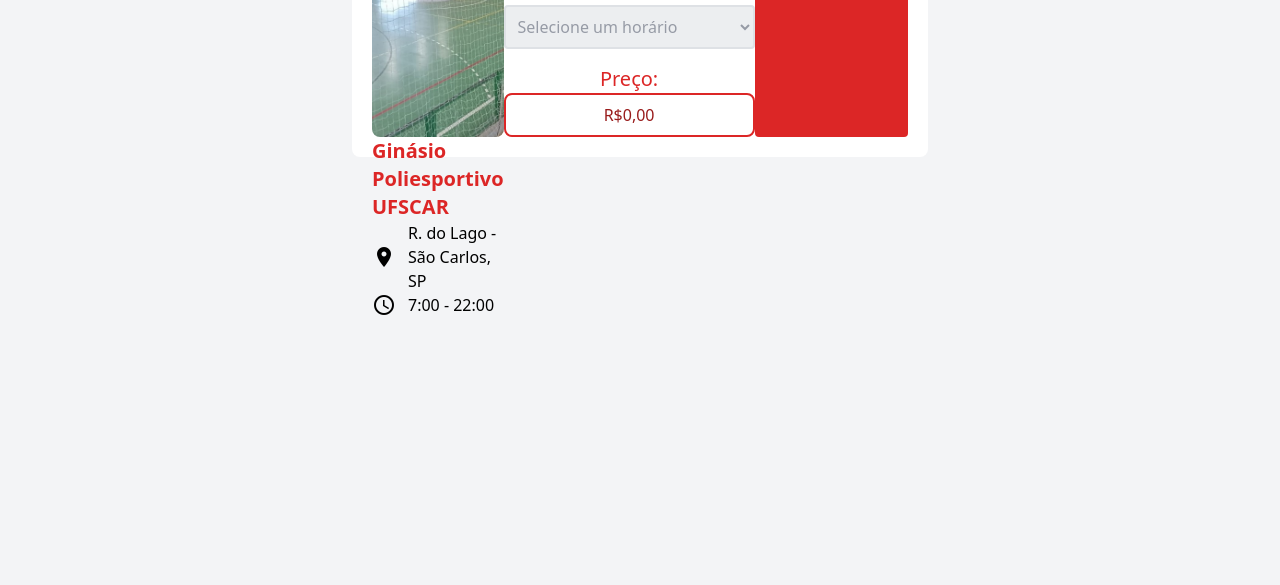
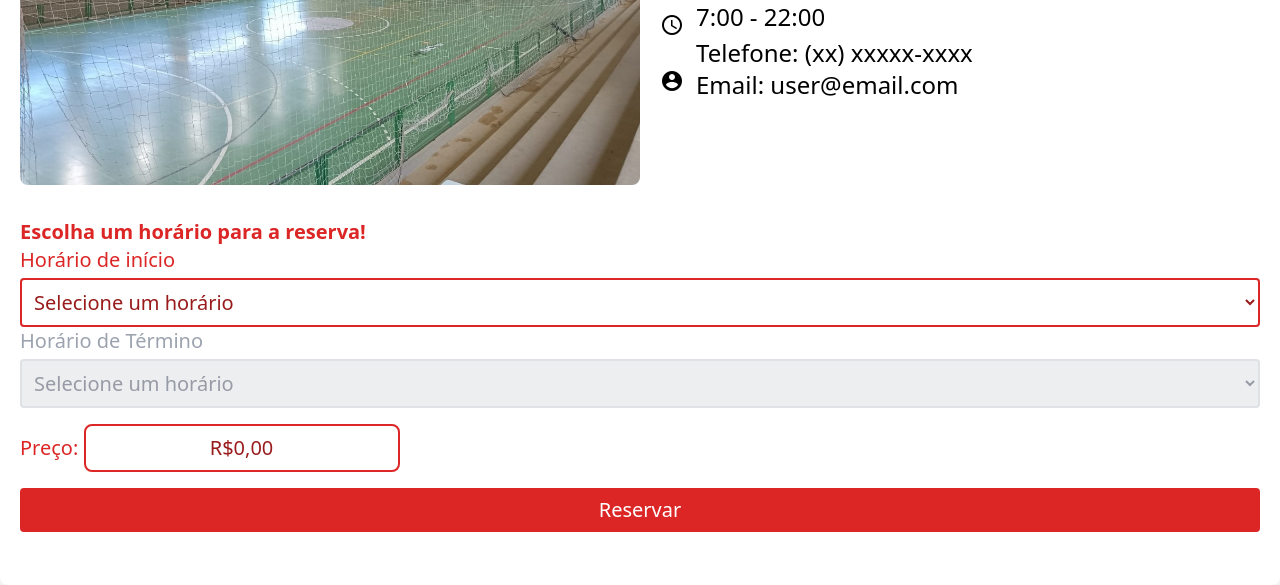
Before and after one commit to matheusymm/web2-aa1, a website: page reserva.html in a window 1280 px wide. Shown: the part 215-800 px from the top of the page. Drawn offline with nearby package versions, Linux system fonts and the light colour scheme; files that its build step writes are made by us from their sources.

Commit message:
começando responsibilidade de computador tela reserva

```diff
--- a/reserva.html
+++ b/reserva.html
@@ -42,13 +42,13 @@
         }
 
         function ajustaPreco() {
-            if (selectInicio.value !== "" && selectTermino.value !== ""){
+            if (selectInicio.value !== "" && selectTermino.value !== "") {
                 const horaSelecionadaInicio = parseInt(selectInicio.value.split(":")[0]);
                 const horaSelecionadaTermino = parseInt(selectTermino.value.split(":")[0]);
-                const precoHoras = 20*(horaSelecionadaTermino - horaSelecionadaInicio);
+                const precoHoras = 20 * (horaSelecionadaTermino - horaSelecionadaInicio);
                 precoCalculado.value = `R$${precoHoras},00`;
             }
-            else{
+            else {
                 precoCalculado.value = `R$0,00`;
             }
         }
@@ -67,6 +67,7 @@
                 selectTermino.classList.remove("focus:bg-white", "focus:outline-none", "bg-white", "placeholder:text-red-800", "border-red-600", "text-red-800");
                 textoHorarioFim.classList.add("text-gray-400");
                 textoHorarioFim.classList.remove("text-red-600");
+                selectTermino.innerHTML = '<option value="" selected>Selecione um horário</option>';
             }
         }
 
@@ -82,52 +83,58 @@
 
 <body class="bg-gray-100">
 
-    <div class="mx-auto w-full max-w-xl p-5 rounded-lg bg-white flex flex-col md:flex-row">
-      <div class="md:w-1/2 flex-col">
-        <div class="w-full h-full flex items-center justify-center">
+    <div class="mx-auto w-full max-w-7xl p-5 rounded-lg bg-white flex flex-col h-screen">
+      <div class="flex flex-col md:flex-row h-1/2">
+        <div class="w-full md:w-1/2 flex items-center justify-center">
           <img src="images/quadra1.jpeg" class="w-full h-full rounded-lg object-cover" />
         </div>
-        <div class="flex-1 text-left text-red-600">
-          <p class="text-xl font-bold">Ginásio Poliesportivo UFSCAR</p>
+        <div class="w-full md:w-1/2 flex flex-col justify-center md:p-5 md:text-2xl">
+          <div class="text-left text-red-600">
+            <p class="text-xl md:text-3xl font-bold md:mb-8">Ginásio Poliesportivo UFSCAR</p>
           </div>
-        <div class="flex-1 text-left flex items-center gap-1">
-          <i class="material-icons mr-2">location_on</i>
+          <div class="text-left flex items-center gap-1">
+            <i class="material-icons mr-2 text-base md:mt-4 ">location_on</i>
             R. do Lago - São Carlos, SP
           </div>
-        <div class="flex-1 text-left flex items-center gap-1">
-          <i class="material-icons mr-2">schedule</i>
+          <div class="text-left flex items-center gap-1">
+            <i class="material-icons mr-2 text-base md:mt-4">schedule</i>
             7:00 - 22:00
+          </div>
+          <div class="text-left flex items-center gap-1">
+            <i class="material-icons mr-2 text-base md:mt-6">account_circle</i>
+            Telefone: (xx) xxxxx-xxxx <br>
+            Email: user@email.com
+          </div>
         </div>
       </div>
 
-      <div class="w-full flex-col relative flex justify-end items-center md:w-80 mt-6">
-        <div class="text-xl w-full text-center text-sm mb-1 font-bold text-red-600">Escolha um horário para a reserva!</div>
-
-        <div class="text-xl w-full text-sm mb-2 text-red-600">Horário de início</div>
+      <div class="flex flex-col w-full h-1/2 justify-center items-center md:items-start">
+        <div class="text-xl w-full text-center text-sm font-bold text-red-600 md:text-left">Escolha um horário para a reserva!</div>
+        <div class="text-xl w-full text-sm mb-1 text-red-600">Horário de início</div>
         <select id="horarios-inicio" class="w-full text-xl rounded p-2 border-2 border-red-600 bg-white text-red-800
-            placeholder:text-red-800 focus:bg-white focus:outline-none md:text-base">
+            placeholder:text-red-800 focus:bg-white focus:outline-none">
             <option value="" selected>Selecione um horário</option>
         </select>
 
-        <div id="texto-horario-termino" class="text-xl w-full text-sm mb-2 text-gray-400">Horário de Término</div>
+        <div id="texto-horario-termino" class="text-xl w-full text-sm mb-1 text-gray-400">Horário de Término</div>
         <select id="horarios-termino" class="w-full text-xl rounded p-2 border-2 border-gray-300
         bg-gray-200 text-gray-500 placeholder:text-gray-400
-        md:text-base cursor-not-allowed" disabled>
+        cursor-not-allowed" disabled>
             <option value="" selected>Selecione um horário</option>
         </select>
 
-        <div class="text-xl w-full text-sm text-red-600 mt-4 text-center">Preço:
+        <div class="text-xl w-full text-sm text-red-600 mt-4 text-center md:text-left">Preço:
         <input type="text" id="preco" class=" text-xl rounded p-2 outline-1 outline-red-600
          border-2 border-red-600 bg-white text-red-800 placeholder:text-red-800 focus:bg-white
-         focus:outline-none md:text-base rounded-lg text-center" value="R$0,00" disabled/>
-        </div>
+         focus:outline-none rounded-lg text-center" value="R$0,00" disabled/>
         </div>
         <button class="select-none text-xl mt-4 rounded p-2 w-full
                     bg-red-600 text-white  hover:bg-red-700
                     active:bg-red-800
-                    md:text-base">
+                    ">
                     Reservar</button>
       </div>
+
     </div>
 
 </body>
```
Lines whose indentation alone changed are shown as unchanged.
